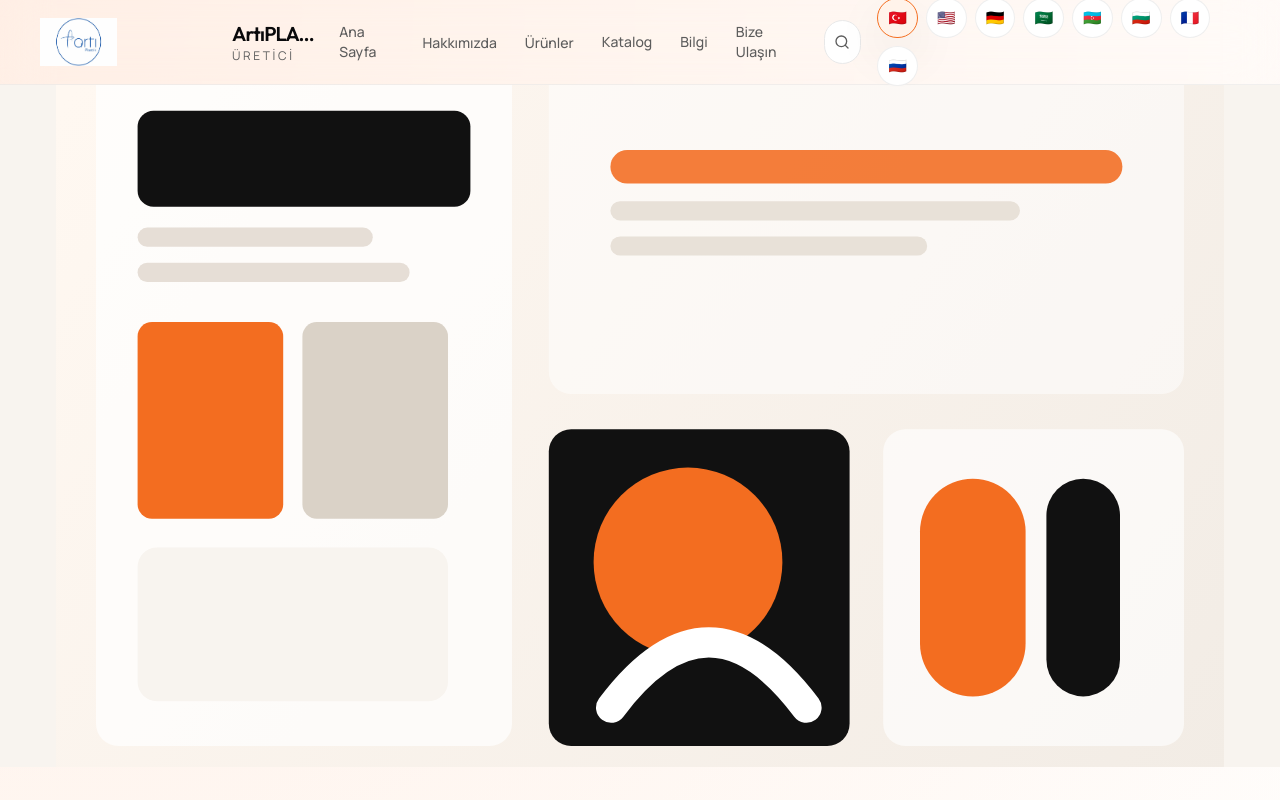
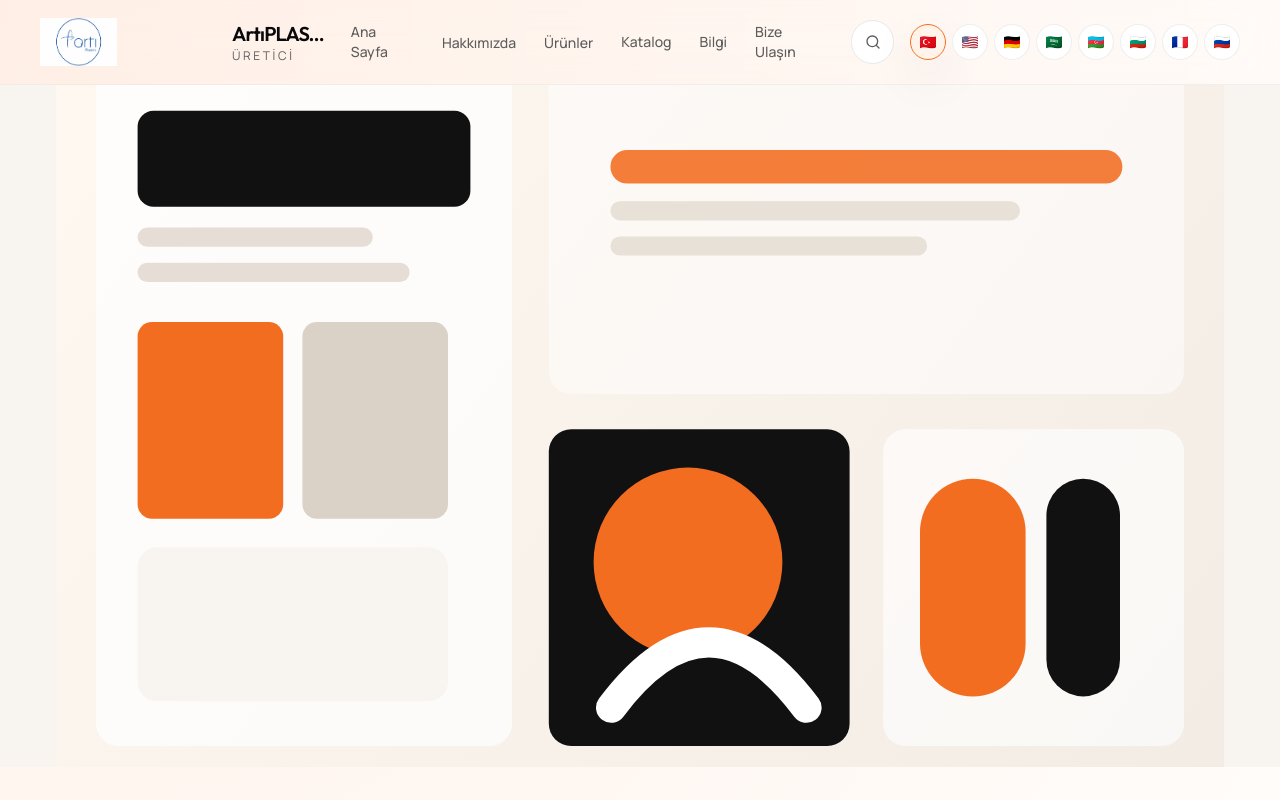
Before and after one commit to artiplastfab/artiplast-site, a Next.js app: page / in a window 1280 px wide. Shown: the top 800 px of the page. Built offline with nearby package versions, Linux system fonts and the light colour scheme.

Commit message:
fix desktop language switcher single row

```diff
--- a/components/language-flags.tsx
+++ b/components/language-flags.tsx
@@ -22,7 +22,7 @@ export function LanguageFlags({
   const restPath = stripLocaleFromPathname(pathname);
 
   return (
-    <div className="flex flex-wrap items-center gap-2">
+    <div className={`flex items-center ${compact ? "flex-wrap gap-2" : "flex-nowrap gap-1.5"}`}>
       {locales.map((item) => {
         const active = item === locale;
 
@@ -35,7 +35,7 @@ export function LanguageFlags({
             className={`inline-flex items-center justify-center rounded-full border transition ${
               compact
                 ? "h-9 w-9 text-base"
-                : "h-10 min-w-10 px-2.5 text-[15px]"
+                : "h-9 min-w-9 px-2 text-sm"
             } ${
               active
                 ? "border-accent bg-accentSoft text-accent shadow-soft"
```
